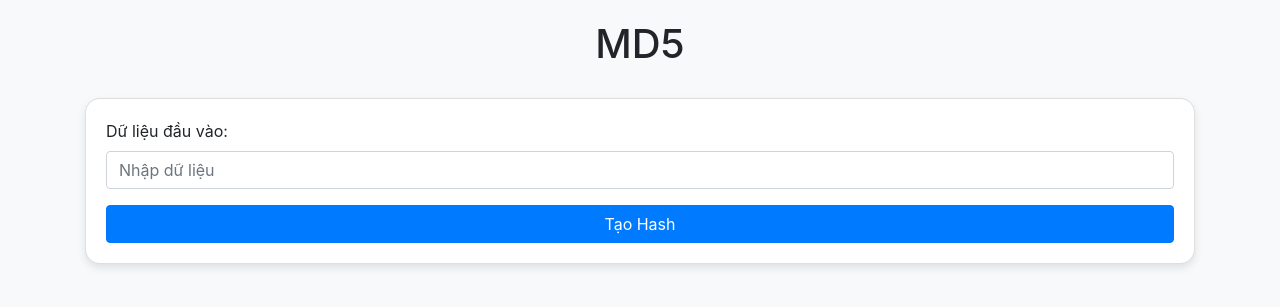
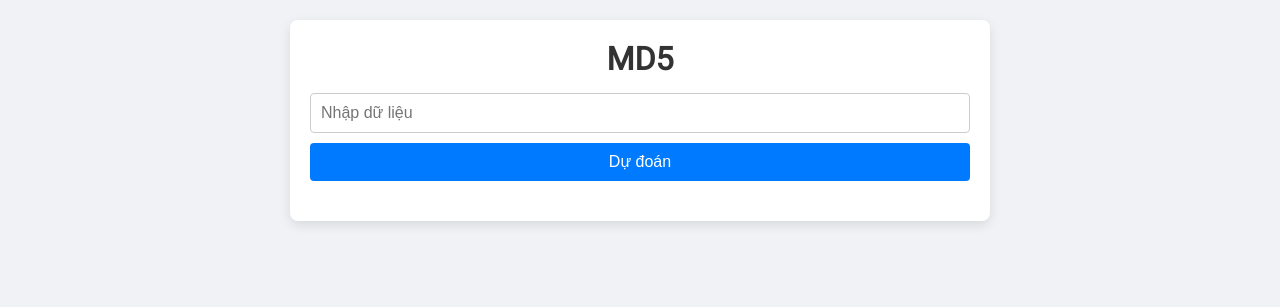
Before and after one commit to vlmsgnkag/md5, a Flask app: page / in a window 1280 px wide. Shown: the top 307 px of the page. Run offline with Flask 3, Linux system fonts and the light colour scheme; some libraries are stand-ins or nearby versions.

Commit message:
Add files via upload

```diff
--- a/templates/index.html
+++ b/templates/index.html
@@ -3,64 +3,127 @@
 <head>
   <meta charset="UTF-8">
   <meta name="viewport" content="width=device-width, initial-scale=1">
-  <title>Tài Xỉu Hash Generator</title>
-  <!-- Bootstrap CDN -->
-  <link rel="stylesheet" href="https://stackpath.bootstrapcdn.com/bootstrap/4.5.2/css/bootstrap.min.css">
+  <title>Dự đoán Tài Xỉu qua Hash</title>
+  <link href="https://fonts.googleapis.com/css2?family=Roboto&display=swap" rel="stylesheet">
   <style>
+    /* Reset & cơ bản */
+    * {
+      margin: 0;
+      padding: 0;
+      box-sizing: border-box;
+    }
     body {
-      background: #f8f9fa;
+      font-family: 'Roboto', sans-serif;
+      background: #f0f2f5;
+      padding: 20px;
+      color: #333;
     }
-    .card {
-      margin-top: 30px;
-      border-radius: 15px;
-      box-shadow: 0 4px 8px rgba(0,0,0,0.1);
+    .container {
+      max-width: 700px;
+      background: #fff;
+      margin: 0 auto;
+      padding: 20px;
+      border-radius: 8px;
+      box-shadow: 0 4px 12px rgba(0,0,0,0.1);
     }
-    .header {
+    h1, h2, h3 {
+      margin-bottom: 15px;
       text-align: center;
-      margin: 20px 0;
     }
-    .result-section {
-      margin-top: 20px;
+    form {
+      display: flex;
+      flex-direction: column;
+      gap: 10px;
+      margin-bottom: 20px;
     }
-    .hash-details {
-      font-size: 0.9rem;
-      max-height: 300px;
-      overflow-y: auto;
-      background-color: #e9ecef;
+    input[type="text"] {
+      width: 100%;
       padding: 10px;
-      border-radius: 5px;
+      font-size: 16px;
+      border: 1px solid #ccc;
+      border-radius: 4px;
+    }
+    button {
+      padding: 10px;
+      font-size: 16px;
+      background: #007bff;
+      color: #fff;
+      border: none;
+      border-radius: 4px;
+      cursor: pointer;
+      transition: background 0.3s;
+    }
+    button:hover {
+      background: #0056b3;
+    }
+    .result, .range-details, .hash-details {
+      background: #f9f9f9;
+      border-radius: 4px;
+      padding: 15px;
+      margin-bottom: 20px;
+      font-size: 14px;
+    }
+    table {
+      width: 100%;
+      border-collapse: collapse;
+      margin-top: 10px;
+      font-size: 13px;
+    }
+    th, td {
+      padding: 8px;
+      border: 1px solid #ddd;
+      text-align: left;
+    }
+    th {
+      background: #f0f0f0;
+    }
+    @media (max-width: 600px) {
+      .container {
+        padding: 15px;
+      }
     }
   </style>
 </head>
 <body>
-<div class="container">
-  <div class="header">
+  <div class="container">
     <h1>MD5</h1>
+    <form method="post">
+      <input type="text" name="input_data" placeholder="Nhập dữ liệu" value="{{ input_data }}" required>
+      <button type="submit">Dự đoán</button>
+    </form>
+
+    {% if final_hash %}
+    <div class="result">
+      <p><strong>Final Hash:</strong> {{ final_hash }}</p>
+      <p><strong>Dự đoán:</strong> {{ prediction }}</p>
+      <p><strong>Tỉ lệ thắng:</strong> {{ win_rate }}%</p>
+    </div>
+
+    {% if range_result %}
+    <div class="range-details">
+      <p><strong>Số ứng viên tốt nhất:</strong> {{ range_result["Best Candidate"] }}</p>
+      <table>
+        <thead>
+          <tr>
+            <th>Số</th>
+            <th>Candidate Hash</th>
+            <th>Tỷ lệ tương đồng (%)</th>
+          </tr>
+        </thead>
+        <tbody>
+          {% for num, data in range_result["Candidate Hashes"].items() %}
+          <tr>
+            <td>{{ num }}</td>
+            <td style="word-break: break-all;">{{ data["hash"] }}</td>
+            <td>{{ data["similarity_str"] }}</td>
+          </tr>
+          {% endfor %}
+        </tbody>
+      </table>
+    </div>
+    {% endif %}
+    </div>
+    {% endif %}
   </div>
-  <div class="card">
-    <div class="card-body">
-      <form method="POST">
-        <div class="form-group">
-          <label for="inputData">Dữ liệu đầu vào:</label>
-          <input type="text" class="form-control" id="inputData" name="input_data" placeholder="Nhập dữ liệu" value="{{ input_data }}" required>
-        </div>
-        <button type="submit" class="btn btn-primary btn-block">Tạo Hash</button>
-      </form>
-      {% if final_hash %}
-      <div class="result-section">
-        <h3 class="mt-4">Kết quả:</h3>
-        <p><strong>Final Hash:</strong> <span class="text-monospace">{{ final_hash }}</span></p>
-        <p><strong>Dự đoán:</strong> <span class="font-weight-bold">{{ prediction }}</span></p>
-        <p><strong>Win Rate:</strong> <span class="font-weight-bold">{{ win_rate }}%</span></p>
-        <hr>
-      </div>
-      {% endif %}
-    </div>
-  </div>
-</div>
-<!-- Bootstrap JS and dependencies -->
-<script src="https://code.jquery.com/jquery-3.5.1.slim.min.js"></script>
-<script src="https://cdn.jsdelivr.net/npm/popper.js@1.16.1/dist/umd/popper.min.js"></script>
-<script src="https://stackpath.bootstrapcdn.com/bootstrap/4.5.2/js/bootstrap.min.js"></script>
 </body>
 </html>
```
